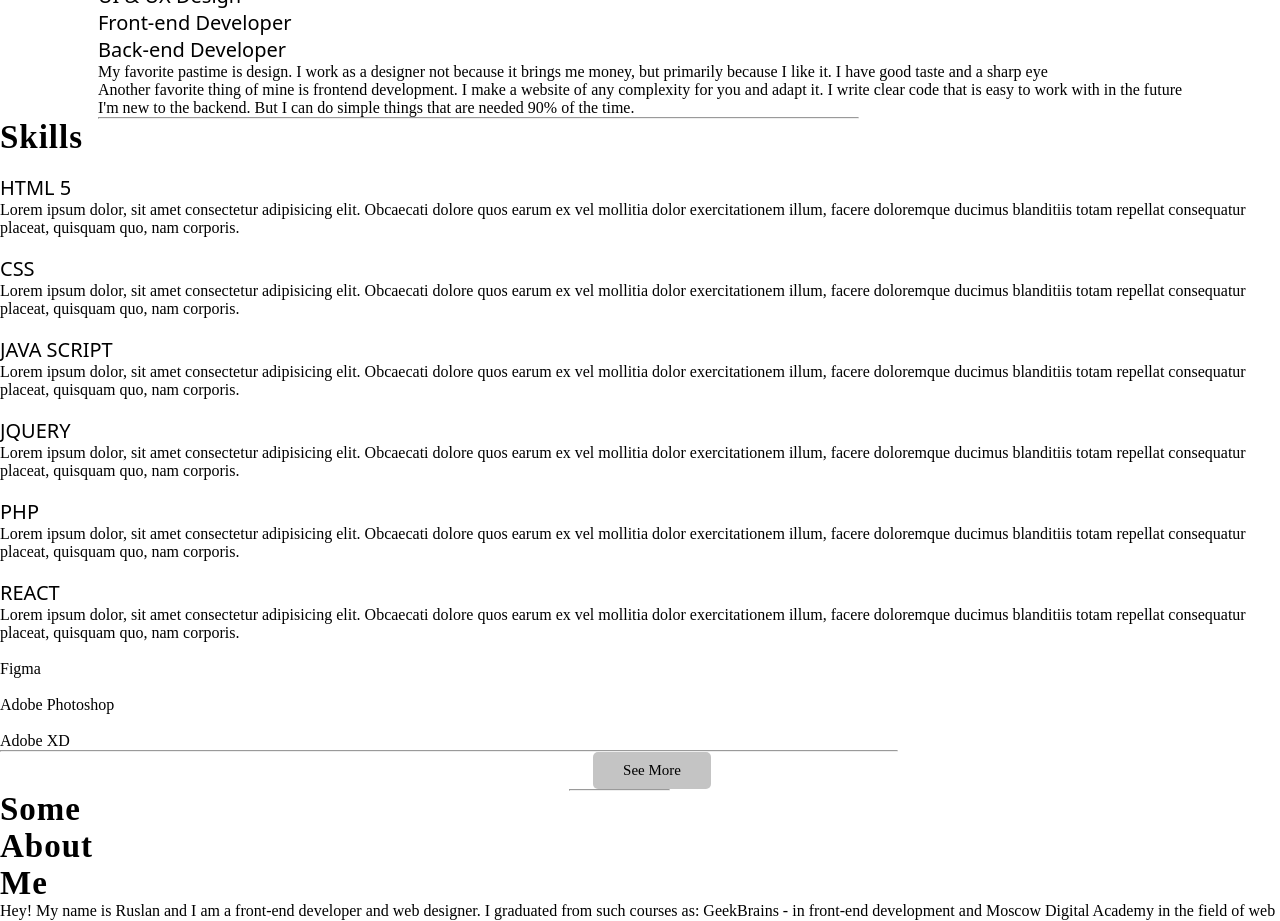
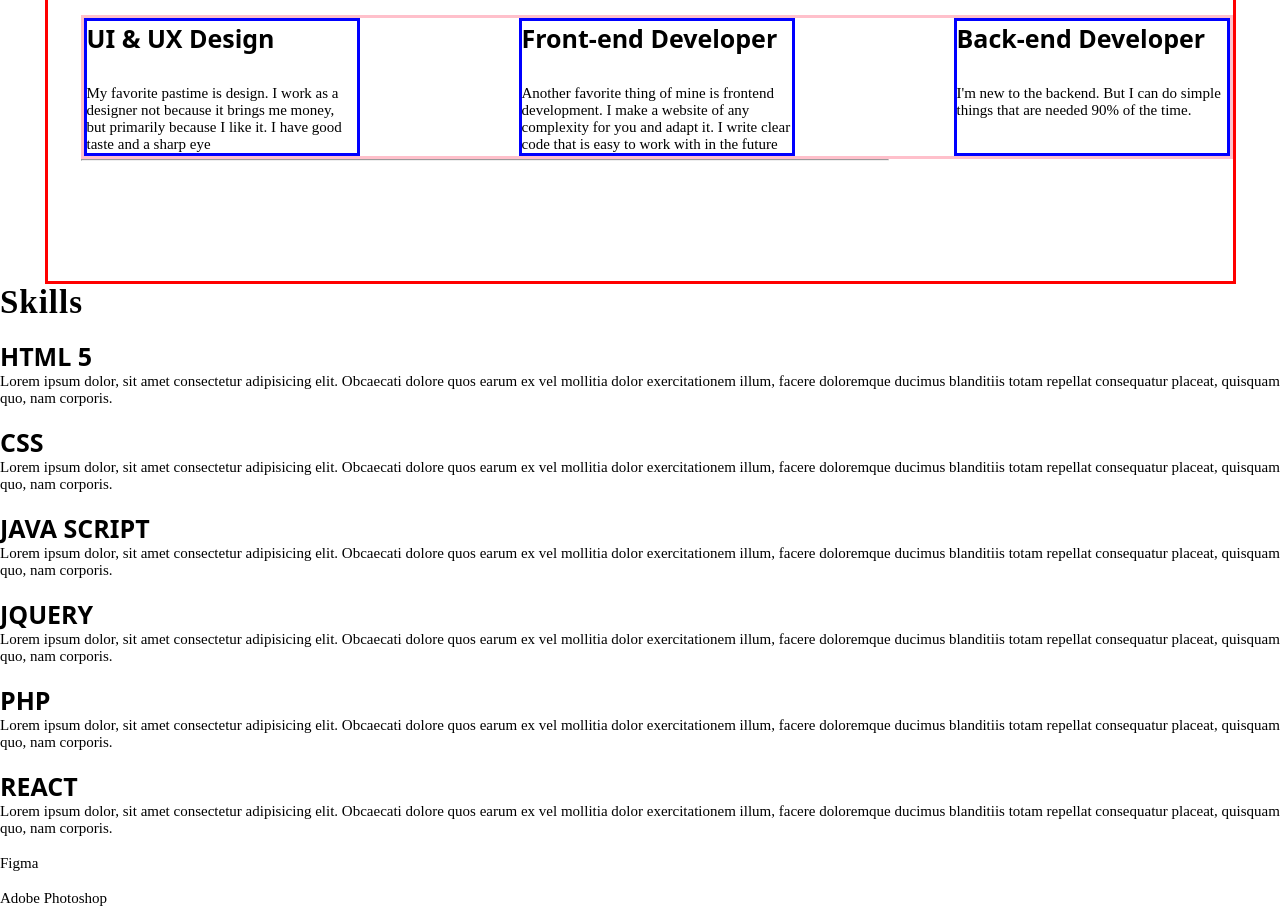
Before and after one commit to Plastixd/TPFINAL1, a plain HTML site: page index.html in a window 1280 px wide. Shown: the part 697-1618 px from the top of the page. Drawn offline with Linux system fonts and the light colour scheme; a web font is replaced by a local one.

Commit message:
seccion speciality terminada

```diff
--- a/css/styles.css
+++ b/css/styles.css
@@ -23,8 +23,8 @@ h2{
 
 h3{
     font-family:system-ui, -apple-system, BlinkMacSystemFont, 'Segoe UI', Roboto, Oxygen, Ubuntu, Cantarell, 'Open Sans', 'Helvetica Neue', sans-serif;
-    font-weight: 400;
-    font-size: 20px;
+    font-weight: 600;
+    font-size: 25px;
 }
 
 b{
@@ -35,6 +35,7 @@ b{
 
 p{
     font-family:'Radio Canada Big';
+    font-size: 15px;
 
 }
 
@@ -51,14 +52,6 @@ header{
 
 }
 
-.menuboton{
-
-    padding-right: 15px;
-    padding-top: 1px;
-    width: 340px;
-    display: flex;
-    justify-content: space-between;
-}
 .menu{
     height: 99%;
     width: 88%;
@@ -71,7 +64,14 @@ header{
     padding-top: 3px;
 }
 
+.menuboton{
 
+    padding-right: 15px;
+    padding-top: 1px;
+    width: 340px;
+    display: flex;
+    justify-content: space-between;
+}
 
 a{
     font-family:'Radio Canada Big';
@@ -103,6 +103,12 @@ main{
     padding-left: 20px;
 }
 
+.herotext{
+    font-weight: 400;
+    font-size: 34px;
+    padding-left: 22px;
+}
+
 .hero2t{
     font-weight: 400;
     font-size: 30px;
@@ -113,12 +119,6 @@ main{
 
 .and{
     padding: 0px 25px;
-}
-
-.herotext{
-    font-weight: 400;
-    font-size: 34px;
-    padding-left: 22px;
 }
 
 .im{
@@ -140,3 +140,26 @@ button{
     background-color: #c4c4c4;
     border-radius: 5px;
 }
+
+.speciality{
+    width: 90%;
+    padding-left: 33px;
+    border: solid #ff0000;
+    padding-bottom: 120px;
+}
+
+.spboxes{
+    border: solid pink;
+    display: flex;
+    flex-direction: row;
+    justify-content: space-between;
+}
+
+.boxes{
+    border: solid blue;
+    width: 270px;
+}
+
+.sptitle{
+    padding-bottom: 30px;
+}
--- a/index.html
+++ b/index.html
@@ -45,18 +45,23 @@
         <hr>
         <!--Fin del hero-->
 
-        <section> <!--Inicio de la seccion Speciality-->
-            <h2>Speciality</h2>
-            <section>
-                <h3>UI & UX Design</h3>
-                <h3>Front-end Developer</h3>
-                <h3>Back-end Developer</h3>
+        <section class="speciality"> <!--Inicio de la seccion Speciality-->
+            <h2 class="sptitle">Speciality</h2>
+            <section class="spboxes">
+                <div class="boxes">
+                    <h3 class="sptitle">UI & UX Design</h3>
+                    <p>My favorite pastime is design. I work as a designer not because it brings me money, but primarily because I like it. I have good taste and a sharp eye</p>
+                </div>
+                <div class="boxes">
+                    <h3 class="sptitle">Front-end Developer</h3>
+                    <p>Another favorite thing of mine is frontend development. I make a website of any complexity for you and adapt it. I write clear code that is easy to work with in the future</p>
+                </div>
+                <div class="boxes">
+                    <h3 class="sptitle">Back-end Developer</h3>
+                    <p>I'm new to the backend. But I can do simple things that are needed 90% of the time.</p>
+                </div>
             </section>
-            <section>
-                <p>My favorite pastime is design. I work as a designer not because it brings me money, but primarily because I like it. I have good taste and a sharp eye</p>
-                <p>Another favorite thing of mine is frontend development. I make a website of any complexity for you and adapt it. I write clear code that is easy to work with in the future</p>
-                <p>I'm new to the backend. But I can do simple things that are needed 90% of the time.</p>
-            </section>
+
             <hr>
         </section> <!--Fin de la seccion Speciality-->
 
```
